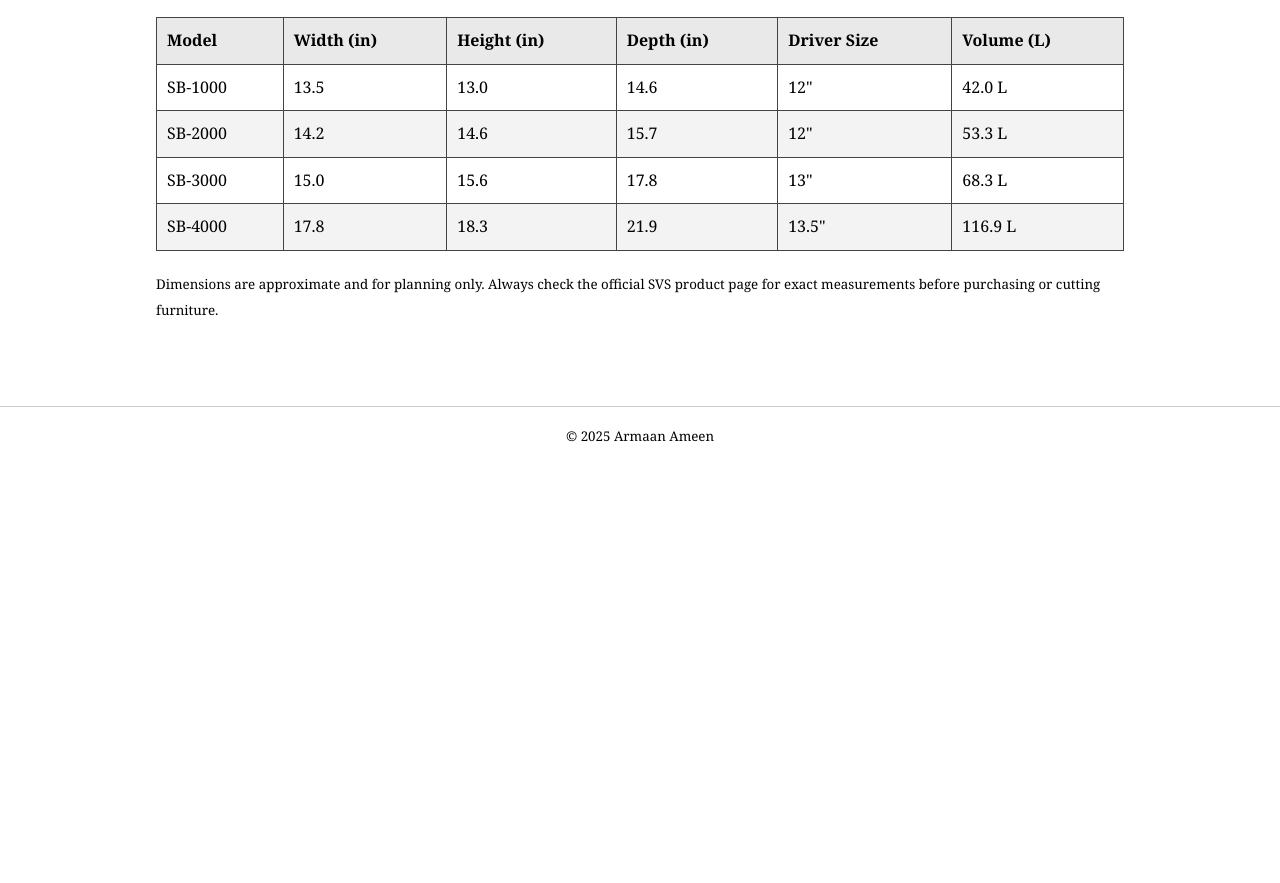
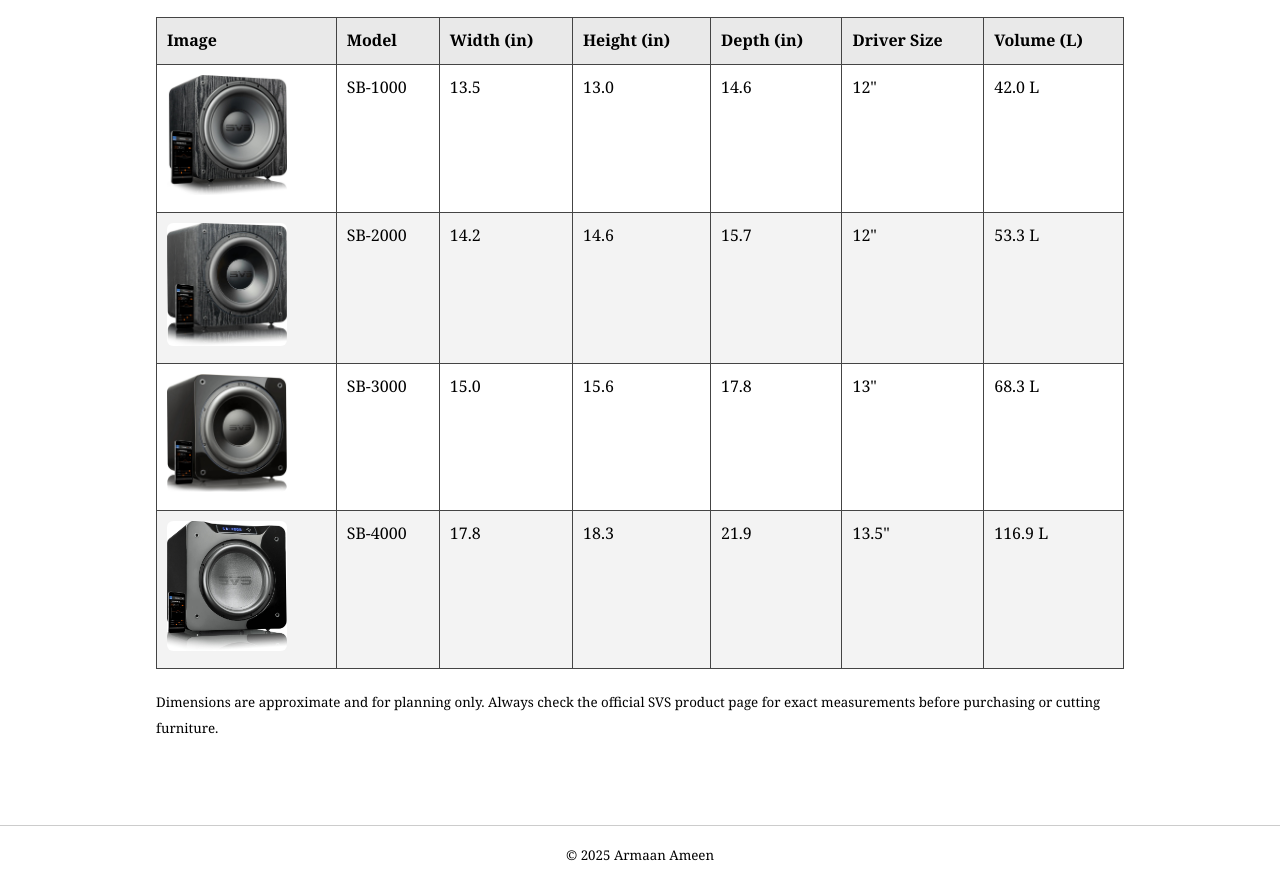
Before and after one commit to ArmaanAmeen/SVS-Subwoofer-Space-Calculator, a plain HTML site: page models.html in a window 1280 px wide. Shown: the part 200-1083 px from the top of the page. Before the commit the page ends 800 px from the top, so only its background shows below. Drawn offline with Linux system fonts and the light colour scheme.

Commit message:
Fix image paths for model comparison

```diff
--- a/models.html
+++ b/models.html
@@ -29,6 +29,7 @@
     <table>
       <thead>
         <tr>
+          <th>Image</th>
           <th>Model</th>
           <th>Width (in)</th>
           <th>Height (in)</th>
@@ -37,8 +38,12 @@
           <th>Volume (L)</th>
         </tr>
       </thead>
+
       <tbody>
         <tr>
+          <td>
+            <img src="assets/img/sb1000.jpg" alt="SB-1000" style="width:120px;border-radius:6px;" />
+          </td>
           <td>SB-1000</td>
           <td>13.5</td>
           <td>13.0</td>
@@ -46,7 +51,11 @@
           <td>12"</td>
           <td id="sb1000-vol"></td>
         </tr>
+
         <tr>
+          <td>
+            <img src="assets/img/sb2000.jpg" alt="SB-2000" style="width:120px;border-radius:6px;" />
+          </td>
           <td>SB-2000</td>
           <td>14.2</td>
           <td>14.6</td>
@@ -54,7 +63,11 @@
           <td>12"</td>
           <td id="sb2000-vol"></td>
         </tr>
+
         <tr>
+          <td>
+            <img src="assets/img/sb3000.jpg" alt="SB-3000" style="width:120px;border-radius:6px;" />
+          </td>
           <td>SB-3000</td>
           <td>15.0</td>
           <td>15.6</td>
@@ -62,7 +75,11 @@
           <td>13"</td>
           <td id="sb3000-vol"></td>
         </tr>
+
         <tr>
+          <td>
+            <img src="assets/img/sb4000.jpg" alt="SB-4000" style="width:120px;border-radius:6px;" />
+          </td>
           <td>SB-4000</td>
           <td>17.8</td>
           <td>18.3</td>
@@ -72,6 +89,7 @@
         </tr>
       </tbody>
     </table>
+
 
     <p>
       <small>
```
Also changed, not shown: assets/img/sb1000.jpg (added), assets/img/sb2000.jpg (added), assets/img/sb3000.jpg (added), assets/img/sb4000.jpg (added), 1 other file.
